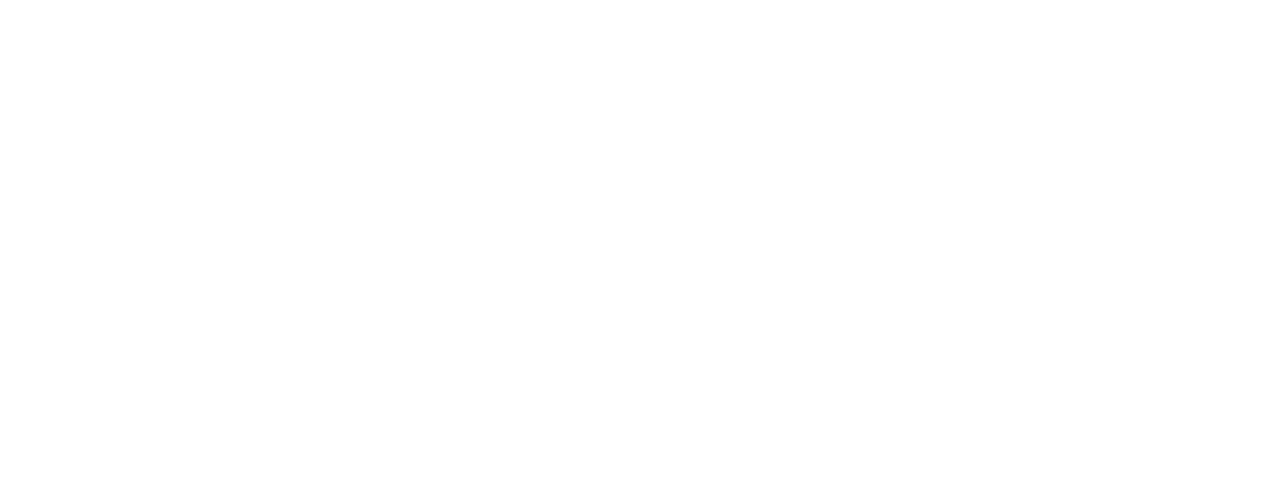
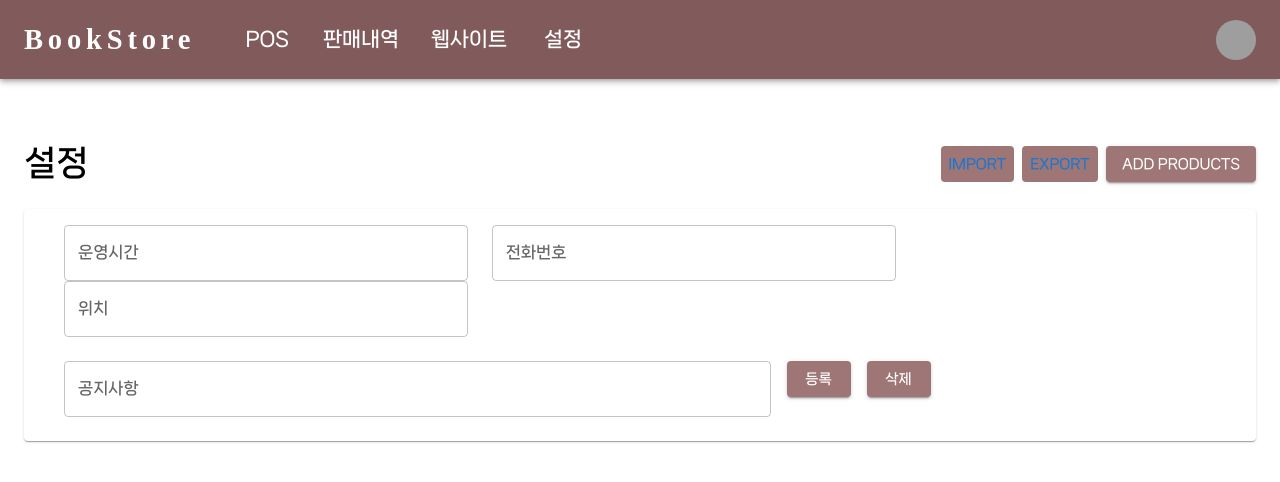
Before and after one commit to Koonayoung518/bookstore-admin-frontend, a React (Create React App) app: page /setting in a window 1280 px wide. Before the commit this address had no page. Shown: the top 482 px of the page. Built offline with nearby package versions, Linux system fonts and the light colour scheme; no server answers; grey boxes are pictures that could not be loaded; the HTML template or start-up script is replaced by a standard one.

Commit message:
서점 정보 관리 구현

```diff
--- a/src/App.tsx
+++ b/src/App.tsx
@@ -8,6 +8,7 @@
 import SalesHistoryPage from "./pages/SalesHistory";
 import ShoppingPage from "./pages/Shopping";
 import SalesHistoryDetailPage from "./pages/SalesHistoryDetail";
+import SettingPage from "./pages/Setting";
 function App() {
   return (
     <Routes>
@@ -23,9 +24,10 @@
 
       <Route path="/bookStore" element={<ShoppingPage />} />
       <Route
-        path="/sell/book/history/test"
+        path="/sell/book/history/:id"
         element={<SalesHistoryDetailPage />}
       />
+      <Route path="/setting" element={<SettingPage />} />
     </Routes>
   );
 }
--- a/src/api/Api.ts
+++ b/src/api/Api.ts
@@ -5,6 +5,7 @@
     try {
       const response = await axios.get(url, { params });
       console.log(response.data);
+      console.log("params " + params.price);
 
       const result = await response.data;
       return result;
--- a/src/components/NavBar.tsx
+++ b/src/components/NavBar.tsx
@@ -34,6 +34,10 @@
 
   const goShoppingPage = () => {
     navigate("/bookStore");
+  };
+
+  const goSettingPage = () => {
+    navigate("/setting");
   };
   const handleOpenNavMenu = (event: React.MouseEvent<HTMLElement>) => {};
   const handleOpenUserMenu = (event: React.MouseEvent<HTMLElement>) => {};
@@ -137,6 +141,7 @@
                   fontSize: 20,
                   fontFamily: "NanumSquareNeo-bold",
                 }}
+                onClick={goSettingPage}
               >
                 설정
               </Button>
--- a/src/pages/SalesHistory.tsx
+++ b/src/pages/SalesHistory.tsx
@@ -32,6 +32,8 @@
 import { DatePicker } from "@mui/x-date-pickers/DatePicker";
 import SearchIcon from "@mui/icons-material/Search";
 import { SelectChangeEvent } from "@mui/material/Select";
+import { Link, useNavigate } from "react-router-dom";
+
 const SalesHistoryPage = () => {
   const theme = createTheme({
     typography: {
@@ -47,19 +49,36 @@
       },
     },
   });
+  const navigate = useNavigate();
+
+  const goDetailPage = (id: any) => {
+    navigate("/sell/book/history/" + id);
+  };
 
   interface HistoryType {
     id: number;
     sellDate: string;
     totalPrice: number;
   }
+  const [firstDay, setFirstDay] = useState<Dayjs | null>(null);
+  const [lastDay, setlastDay] = useState<Dayjs | null>(null);
+
+  console.log("first " + firstDay?.format() + " last " + lastDay?.format());
   const [historyList, setHistoryList] = useState<HistoryType[]>([]);
   const [lastIdx, setLastIdx] = useState(0);
   const [type, setType] = useState("DATE");
   const onSetType = (e: SelectChangeEvent) => {
     setType(e.target.value as string);
   };
+  const [price, setPrice] = useState(0);
 
+  const onSetPrice = useCallback((e: any) => {
+    setPrice(e.target.value);
+  }, []);
+
+  const onSearch = () => {
+    bringDataByConditon();
+  };
   const bringData = useCallback(async () => {
     const resHistory = await new Api().getData(
       "http://localhost:8080/admin/history",
@@ -79,20 +98,41 @@
     console.log(resHistory);
     setHistoryList(historyList.concat(_historyList));
   }, []);
+  const bringDataByConditon = useCallback(async () => {
+    const paramDate = {
+      price: price,
+      startDate: firstDay?.format(),
+      endDate: lastDay?.format(),
+    };
+    setHistoryList([]);
+    const resHistory = await new Api().getData(
+      `http://localhost:8080/admin/history/type/${type}`,
+      {
+        price: price,
+        startDate: "2022-10-15T01:49:43.560073",
+        endDate: "2022-10-17T01:49:43.560073",
+      }
+    );
 
+    const _historyList = await resHistory.data.content.map(
+      (historyData: any) => (
+        setLastIdx(lastIdx + 1),
+        {
+          id: historyData.id,
+          sellDate: historyData.sellDate,
+          totalPrice: historyData.totalPrice,
+        }
+      )
+    );
+    console.log(resHistory);
+    setHistoryList(historyList.concat(_historyList));
+  }, [type, price, firstDay, lastDay]);
   useEffect(() => {
     bringData();
   }, []);
 
   console.log("book data ::", historyList);
 
-  const [firstDay, setFirstDay] = useState<Dayjs | null>(null);
-  const [lastDay, setlastDay] = useState<Dayjs | null>(null);
-
-  // const mile = Date.parse(firstDay);
-  // const date = new Date(firstDay);
-
-  console.log("first" + firstDay?.format() + " last" + lastDay);
   return (
     <>
       <NavBar></NavBar>
@@ -189,9 +229,14 @@
                         }}
                         placeholder="금액"
                         variant="outlined"
+                        onChange={onSetPrice}
                       />
                     )}
-                    <Button variant="contained" sx={{ ml: 2 }}>
+                    <Button
+                      variant="contained"
+                      sx={{ ml: 2 }}
+                      onClick={onSearch}
+                    >
                       <SearchIcon fontSize="large"></SearchIcon>
                     </Button>
                   </Box>
@@ -236,7 +281,11 @@
                                 <TableCell>{history.sellDate}</TableCell>
                                 <TableCell>{history.totalPrice}</TableCell>
                                 <TableCell>
-                                  <Button color="primary" variant="contained">
+                                  <Button
+                                    color="primary"
+                                    variant="contained"
+                                    onClick={() => goDetailPage(history.id)}
+                                  >
                                     상세 보기
                                   </Button>
                                 </TableCell>
--- /dev/null
+++ b/src/pages/Setting.tsx
@@ -0,0 +1,204 @@
+import {
+  Box,
+  Button,
+  Container,
+  CardContent,
+  Card,
+  TextField,
+  Typography,
+  createTheme,
+  ThemeProvider,
+} from "@mui/material";
+import { useCallback, useState, useEffect } from "react";
+import Api from "../api/Api";
+import NavBar from "../components/NavBar";
+
+const SettingPage = () => {
+  const theme = createTheme({
+    typography: {
+      fontFamily: "NanumSquareNeo-bold",
+    },
+    components: {
+      MuiButton: {
+        styleOverrides: {
+          root: {
+            background: "#9E7676",
+          },
+        },
+      },
+    },
+  });
+
+  const [operatingTime, setOperatingTime] = useState("");
+  const [phone, setPhone] = useState("");
+  const [location, setLocation] = useState("");
+  const [notice, setNotice] = useState("");
+
+  const onSetOperatingTime = useCallback((e: any) => {
+    setOperatingTime(e.target.value);
+  }, []);
+
+  const onSetPhone = useCallback((e: any) => {
+    setPhone(e.target.value);
+  }, []);
+
+  const onSetLocation = useCallback((e: any) => {
+    setLocation(e.target.value);
+  }, []);
+
+  const onSetNotice = useCallback((e: any) => {
+    setNotice(e.target.value);
+  }, []);
+
+  const bringData = useCallback(async () => {
+    const resInfo = await new Api().getData(
+      "http://localhost:8080/bookStoreInfo",
+      {}
+    );
+    setOperatingTime(resInfo.data.operatingTime);
+    setPhone(resInfo.data.phone);
+    setLocation(resInfo.data.location);
+    setNotice(resInfo.data.notice);
+    console.log(resInfo);
+  }, []);
+
+  const onRegister = () => {
+    const confirm = window.confirm("등록하시겠습니까?");
+    if (confirm === true) {
+      postData();
+    }
+  };
+
+  const postData = useCallback(async () => {
+    const result = await new Api().postData(
+      "http://localhost:8080/admin/bookStoreInfo",
+      {
+        operatingTime: operatingTime,
+        phone: phone,
+        location: location,
+        notice: notice,
+      }
+    );
+  }, [operatingTime, phone, location, notice]);
+
+  const onDelete = () => {
+    const confirm = window.confirm("삭제하시겠습니까?");
+    if (confirm === true) {
+      deleteData();
+    }
+  };
+  const deleteData = useCallback(async () => {
+    const response = await new Api().deleteData(
+      "http://localhost:8080/admin/bookStoreInfo"
+    );
+  }, []);
+
+  useEffect(() => {
+    bringData();
+  }, []);
+
+  return (
+    <>
+      <NavBar></NavBar>
+      <ThemeProvider theme={theme}>
+        <Box
+          component="main"
+          sx={{
+            flexGrow: 1,
+            py: 8,
+          }}
+        >
+          <Container maxWidth={false}>
+            <Box
+              sx={{
+                alignItems: "center",
+                display: "flex",
+                justifyContent: "space-between",
+                flexWrap: "wrap",
+                m: -1,
+              }}
+            >
+              <Typography sx={{ m: 1 }} variant="h4">
+                설정
+              </Typography>
+              <Box sx={{ m: 1 }}>
+                <Button sx={{ mr: 1 }}>Import</Button>
+                <Button sx={{ mr: 1 }}>Export</Button>
+                <Button color="primary" variant="contained">
+                  Add products
+                </Button>
+              </Box>
+            </Box>
+            <Box sx={{ mt: 3 }}>
+              <Card>
+                <CardContent>
+                  <Box>
+                    <TextField
+                      sx={{ width: "40ch", ml: 3 }}
+                      fullWidth
+                      label="운영시간"
+                      name="운영시간"
+                      onChange={onSetOperatingTime}
+                      value={operatingTime}
+                      variant="outlined"
+                    />
+                    <TextField
+                      sx={{ width: "40ch", ml: 3 }}
+                      fullWidth
+                      label="전화번호"
+                      name="전화번호"
+                      onChange={onSetPhone}
+                      value={phone}
+                      variant="outlined"
+                    />
+
+                    <TextField
+                      sx={{ width: "40ch", ml: 3 }}
+                      fullWidth
+                      label="위치"
+                      name="위치"
+                      onChange={onSetLocation}
+                      value={location}
+                      variant="outlined"
+                    />
+                  </Box>
+                  <Box sx={{ mt: 3 }}>
+                    <TextField
+                      id="outlined-multiline-flexible"
+                      multiline
+                      maxRows={6}
+                      sx={{ width: "70ch", ml: 3 }}
+                      fullWidth
+                      label="공지사항"
+                      name="공지사항"
+                      onChange={onSetNotice}
+                      value={notice}
+                      variant="outlined"
+                    />
+                    <Button
+                      variant="contained"
+                      sx={{ ml: 2 }}
+                      onClick={onRegister}
+                    >
+                      등록
+                    </Button>
+
+                    <Button
+                      variant="contained"
+                      sx={{ ml: 2 }}
+                      onClick={onDelete}
+                    >
+                      삭제
+                    </Button>
+                  </Box>
+                </CardContent>
+              </Card>
+            </Box>
+          </Container>
+        </Box>
+      </ThemeProvider>
+    </>
+  );
+};
+
+export default SettingPage;
```
Also changed, not shown: src/pages/SalesHistoryDetail.tsx (+65 -78 lines).
